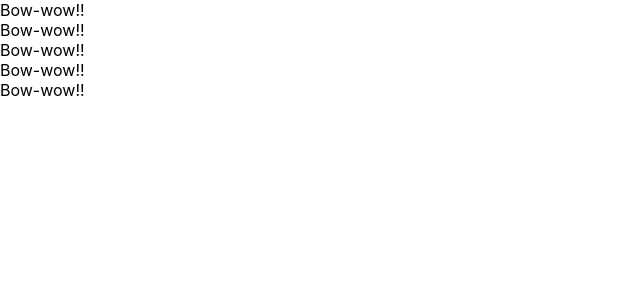
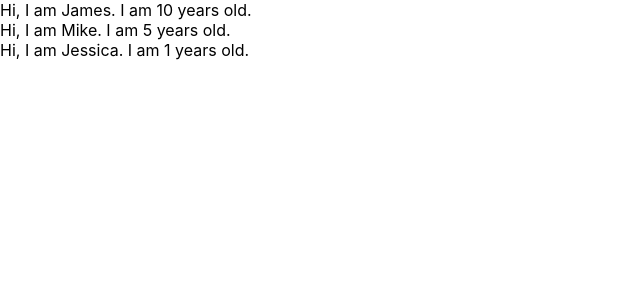
Before and after one commit to Nmyc/udemy_react_redux_clud_application, a React (Create React App) app: page / in a window 1280 px wide. Shown: the top 300 px of the page, without its empty margins (0-640 px from the left). Built offline with nearby package versions, Linux system fonts and the light colour scheme.

Commit message:
learn props

```diff
--- a/src/App.js
+++ b/src/App.js
@@ -13,19 +13,27 @@
 // }
 
 const App = () => {
+  const profiles = [
+    {name: "James", age: 10},
+    {name: "Mike", age: 5},
+    {name: "Jessica"}
+  ];
+
   return (
     <div>
-      <Dog />
-      <Dog />
-      <Dog />
-      <Dog />
-      <Dog />
+      {profiles.map((profile, index) => {
+        return <User name = {profile.name} age={profile.age} key={index}/>
+      })}
     </div>
   )
 }
 
-const Dog = () => {
-  return <div>Bow-wow!!</div>
+const User = (props) => {
+return <div>Hi, I am {props.name}. I am {props.age} years old.</div>
+}
+
+User.defaultProps = {
+  age: 1
 }
 
 export default App;
```
